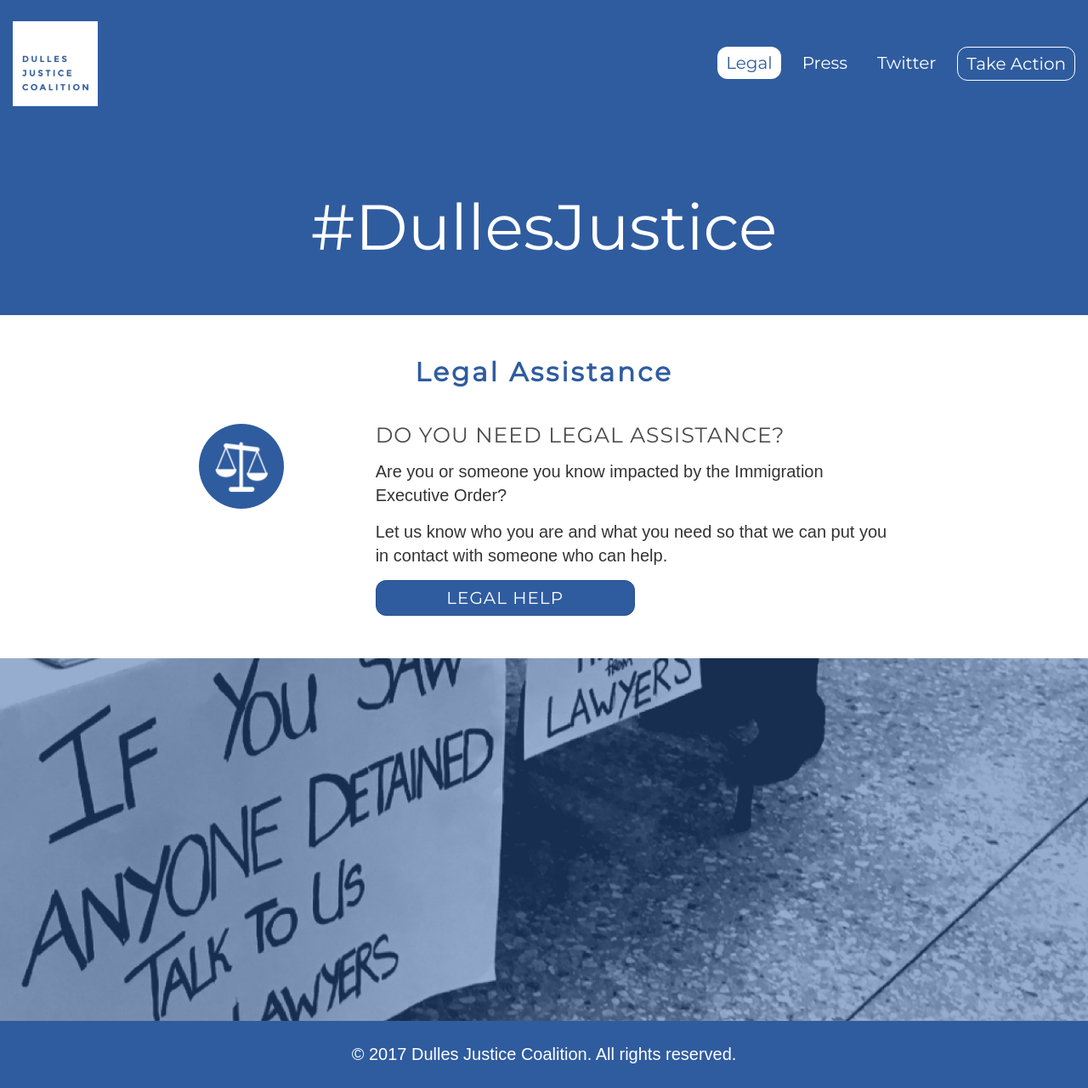
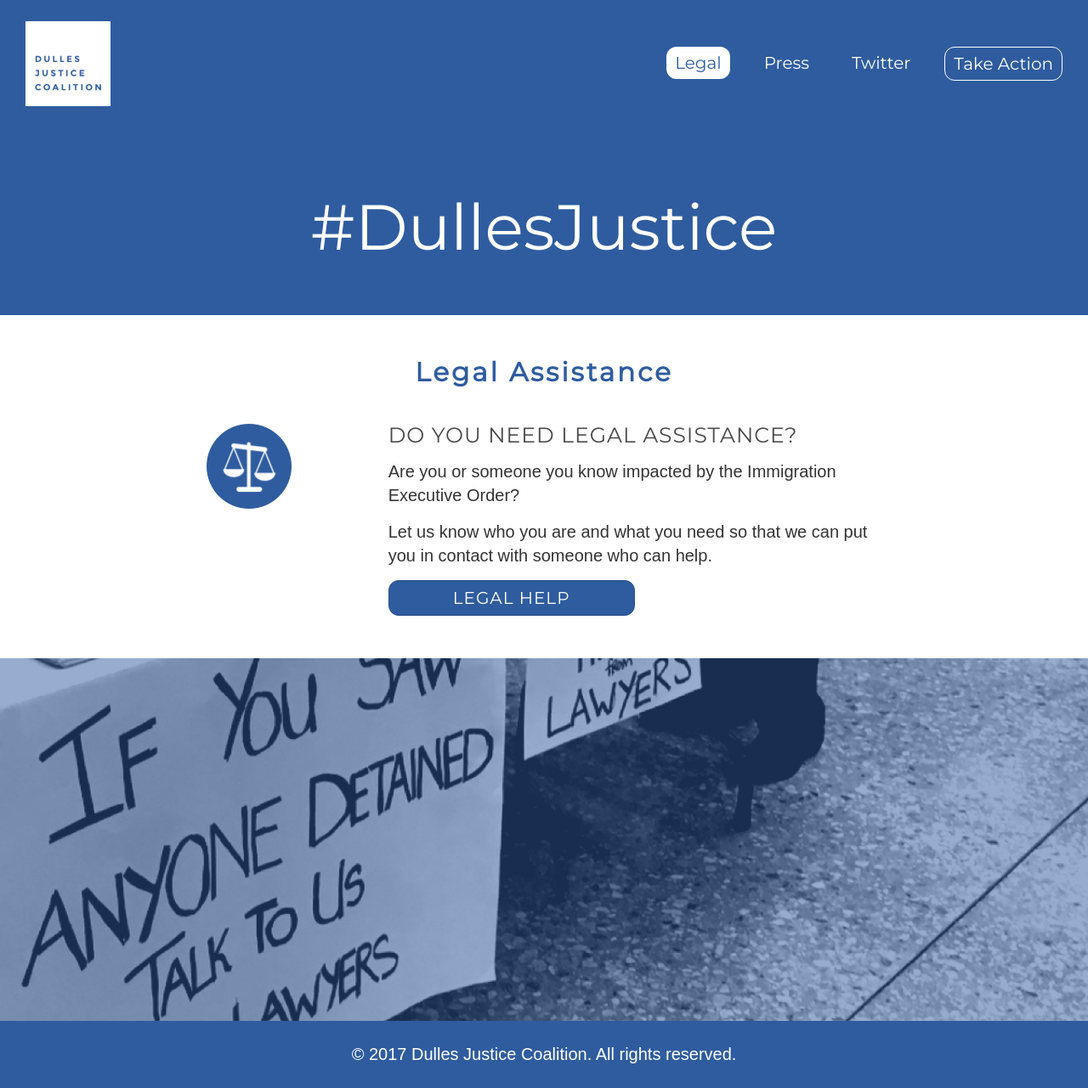
Before and after one commit to dullesjustice/site, a Jekyll site: the page built from legal.md, in a window 1280 px wide. Shown: the whole page at 85% size. Built offline with Jekyll 4.4.1, drawn with Linux system fonts in a browser that asks for light colours; some web fonts are replaced.

Commit message:
Adjust padding

```diff
--- a/css/site.scss
+++ b/css/site.scss
@@ -29,6 +29,8 @@
 
 $navbar-height: 150px;
 $btn-border-radius-base: 12px;
+$grid-gutter-width:         60px !default;
+
 
 
 // Now import bootsttrap
@@ -79,7 +81,7 @@
       li a {
         border-radius: 12px;
         margin-top: 55px;
-        margin-right: 15px;
+        margin-right: 30px;
         padding: 5px 10px;
       }
     }
@@ -163,8 +165,8 @@
 }
 
 .image-container {
-  margin-left: -15px;
-  margin-right: -15px;
+  margin-left: -30px;
+  margin-right: -30px;
 
   img {
     width: 100%;
```
